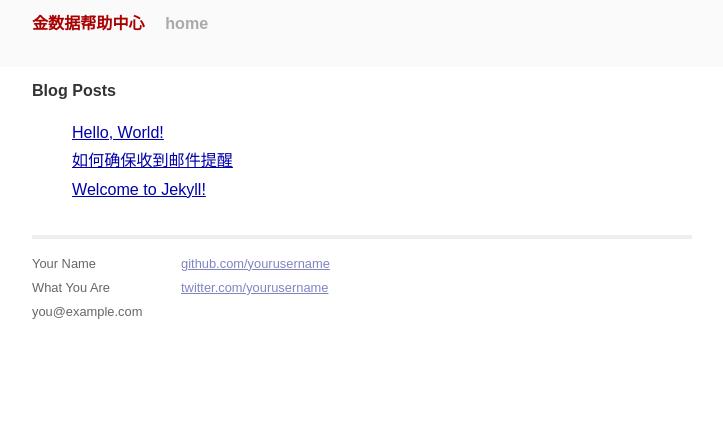
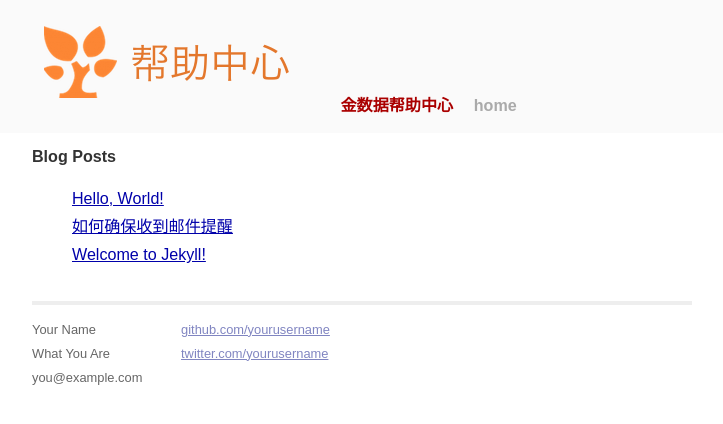
Before and after one commit to jinshuju/help.jinshuju.net, a Jekyll site: the page built from index.html, in a window 1280 px wide. Shown: the top 424 px of the page, without its empty margins (278-1001 px from the left). Built offline with Jekyll 4.4.1, drawn with Linux system fonts in a browser that asks for light colours; Markdown is read by kramdown in place of the engine named in the settings.

Commit message:
add logo

```diff
--- a/_layouts/default.html
+++ b/_layouts/default.html
@@ -17,7 +17,10 @@
     <body>
        <div class="header">
           <div class="site">
-            <h1 class="title"><a href="/">{{ site.name }}</a></h1>
+            <h1 class="title">
+              <img src="/images/help-logo.png" alt="">
+              <a href="/">{{ site.name }}</a>
+            </h1>
             <a class="extra" href="/">home</a>
           </div>
         </div>
--- a/css/main.css
+++ b/css/main.css
@@ -66,6 +66,7 @@ a:visited { color: #a0a; }
 
 .header {
   background-color: #fafafa;
+
 }
 
 .header a {
@@ -75,7 +76,6 @@ a:visited { color: #a0a; }
 
 .title {
   display: inline-block;
-  margin-bottom: 2em;
 }
 
 .title a {
```
Also changed, not shown: images/help-logo.png (added), 1 other file.
